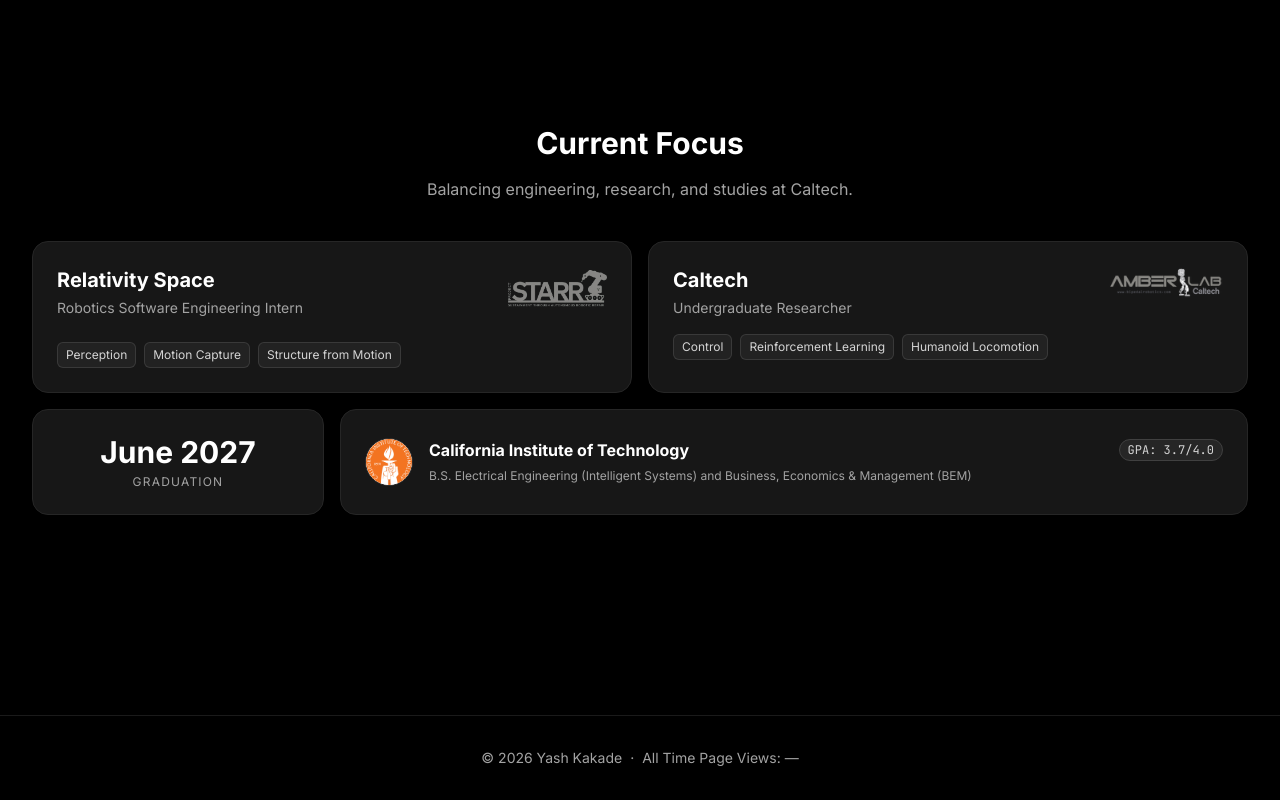
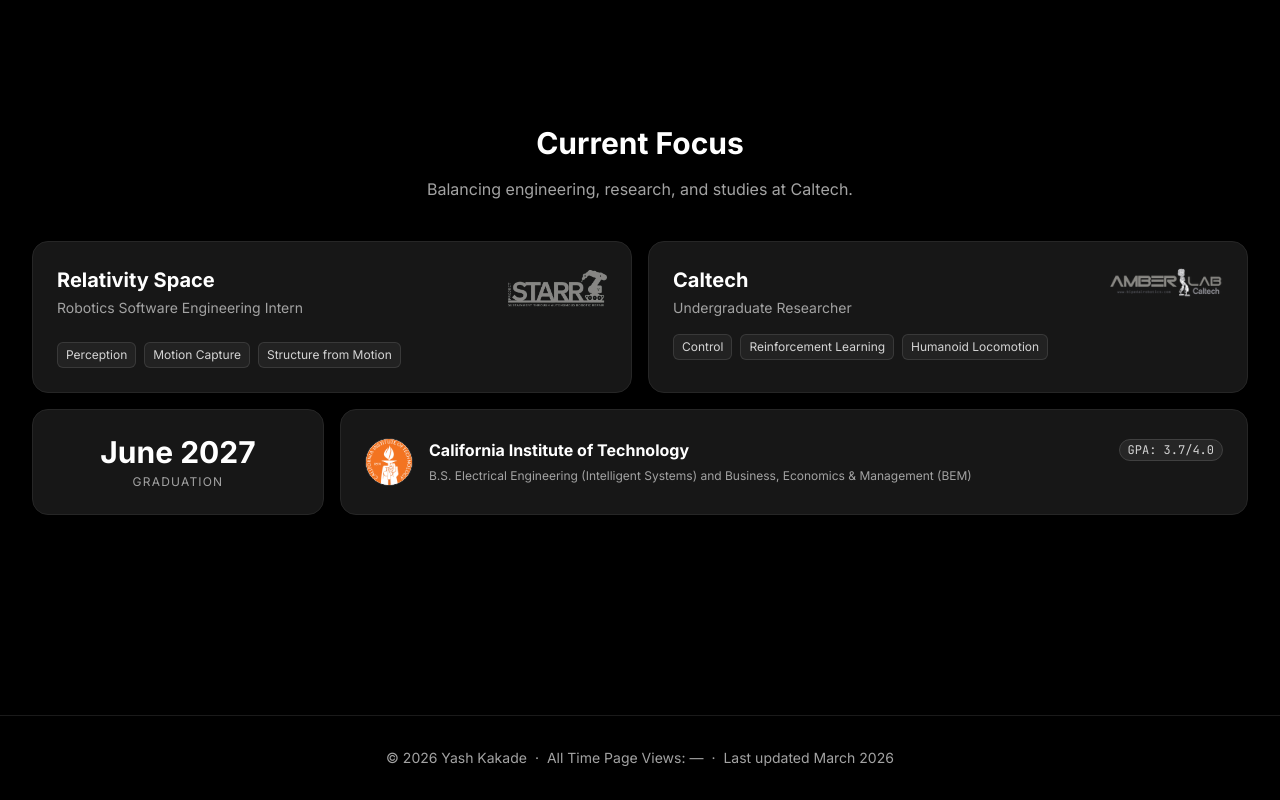
Before and after one commit to itsyashk/itsyashk.github.io, a Next.js app: page / in a window 1280 px wide. Shown: the part 1781-2581 px from the top of the page. Built offline with nearby package versions, Linux system fonts and the light colour scheme; no server answers.

Commit message:
month year in footer

```diff
--- a/app/layout.tsx
+++ b/app/layout.tsx
@@ -29,6 +29,8 @@
                         <span>© 2026 Yash Kakade</span>
                         <span>·</span>
                         <PageViewCounter />
+                        <span>·</span>
+                        <span>Last updated March 2026</span>
                     </footer>
                 </div>
             </body>
```
